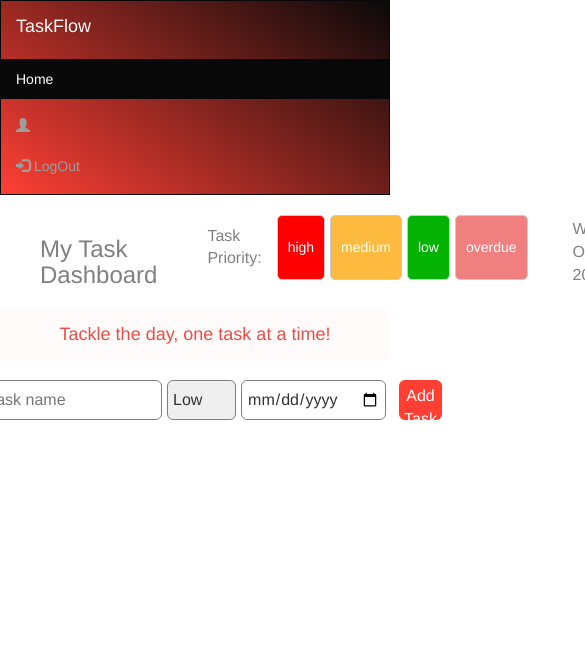
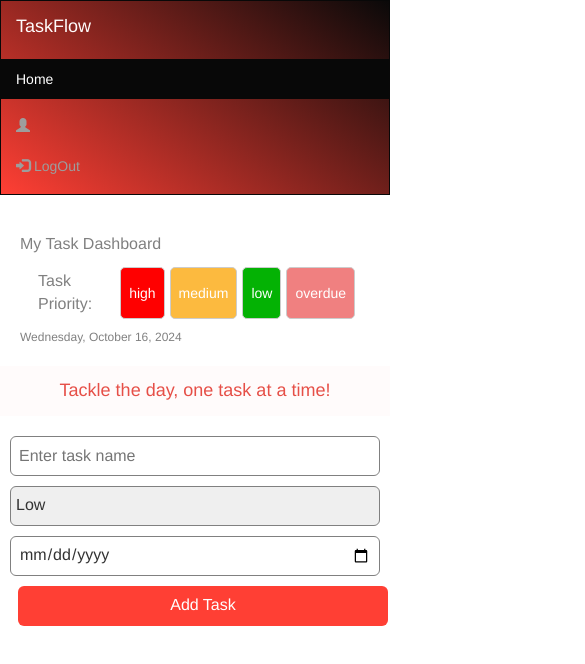
Before and after one commit to khanyansa/angular-assessment-two, an Angular app in the folder to_do_list/: page /dashboard in a window 390 px wide. Shown: the top 664 px of the page, 585 px wide, since content can reach past the window. Built offline with nearby package versions, Linux system fonts and the light colour scheme.

Commit message:
added responsive styles

```diff
--- a/to_do_list/src/app/Pages/dashboard/dashboard.component.css
+++ b/to_do_list/src/app/Pages/dashboard/dashboard.component.css
@@ -68,7 +68,7 @@
 
 
 .dashboard-container {
-    padding: 20px;
+    padding: 10px 15px;
 }
 
 ul {
@@ -162,3 +162,126 @@ select {
     -moz-appearance: none;
     appearance: none;
 }
+
+
+
+/* Responsive Styles */
+@media only screen and (max-width: 768px) {
+    .date-container {
+        flex-direction: column;
+        align-items: flex-start;
+        padding: 0 20px;
+    }
+
+    .date-container h2 {
+        font-size: 1.8rem;
+    }
+
+    .priority-colours li {
+        margin: 5px 5px 0 0;
+        padding: 3px 8px;
+    }
+
+    ul li button {
+        padding: 5px;
+    }
+
+    form {
+        flex-direction: column;
+        align-items: stretch;
+        width: 100%;
+    }
+
+    form input,
+    form select,
+    form button {
+        width: 100%;
+        margin-bottom: 10px;
+    }
+}
+
+@media only screen and (max-width: 480px) {
+    .date-container h2 {
+        font-size: 1.6rem;
+    }
+
+    .date-container p {
+        font-size: 1.2rem;
+    }
+
+    form {
+        padding: 0 10px;
+    }
+}
+
+
+ul {
+    list-style-type: none;
+    padding: 0 10px;
+}
+
+li {
+    padding: 10px;
+    margin-bottom: 10px;
+    border: 1px solid #ccc;
+    border-radius: 5px;
+    display: flex;
+    justify-content: space-between;
+    align-items: center;
+    flex-wrap: wrap;
+}
+
+li span {
+    flex: 1;
+}
+
+.complete-task {
+    display: flex;
+    align-items: center;
+    justify-content: center;
+    flex: 1;
+    text-align: center;
+}
+
+.task-actions {
+    display: flex;
+    gap: 5px;
+    justify-content: flex-end;
+}
+
+
+ul li button {
+    background: #e9e6e6;
+    color: #d94740;
+    border: none;
+    font-weight: 600;
+    padding: 5px 10px;
+    border-radius: 5px;
+    transition: 0.3s ease;
+}
+
+ul li button:hover {
+    background-color: #d0cccc;
+}
+
+form input,
+select,
+button {
+    padding: 8px;
+    margin-right: 5px;
+    border-radius: 6px;
+    border: 1px #808080 solid;
+    outline: none;
+}
+
+form button {
+    border: none;
+    background-color: #ff3f34;
+    color: #fff;
+    margin-left: 8px;
+    transition: 0.3s ease;
+}
+
+form button:hover {
+    background-color: #e35048;
+}
--- a/to_do_list/src/app/Pages/dashboard/dashboard.component.html
+++ b/to_do_list/src/app/Pages/dashboard/dashboard.component.html
@@ -26,10 +26,12 @@
     <button type="submit">{{ isEditing ? 'Edit Task' : 'Add Task' }}</button>
 </form>
 
+<div class="dashboard-container">
     <ul>
         <li *ngFor="let task of tasks" [ngClass]="getPriorityClass(task)">
             <span>{{ task.name }} - Due: {{ task.dueDate | date }}</span>
-        <span class="complete-task">Complete: <input type="checkbox" [(ngModel)]="task.completed" (change)="updateTask(task)" /></span>
+            <span class="complete-task">Complete: <input type="checkbox" [(ngModel)]="task.completed"
+                    (change)="updateTask(task)" /></span>
             <div class="task-actions">
                 <button (click)="editTask(task)">Edit</button>
                 <button (click)="deleteTask(task)">Delete</button>
@@ -37,3 +39,5 @@
 
         </li>
     </ul>
+
+</div>
--- a/to_do_list/src/app/Pages/dashboard/dashboard.component.ts
+++ b/to_do_list/src/app/Pages/dashboard/dashboard.component.ts
@@ -1,16 +1,3 @@
-// import { Component } from '@angular/core';
-
-// @Component({
-//   selector: 'app-dashboard',
-//   standalone: true,
-//   imports: [],
-//   templateUrl: './dashboard.component.html',
-//   styleUrl: './dashboard.component.css'
-// })
-// export class DashboardComponent {
-
-// }
-
 
 // UPDATED TO DO LIST CODE
 
@@ -30,7 +17,7 @@ interface Task {
   templateUrl: './dashboard.component.html',
   styleUrls: ['./dashboard.component.css'],
   standalone: true,
-  imports: [FormsModule, CommonModule] // Include both FormsModule and CommonModule
+  imports: [FormsModule, CommonModule]
 })
 export class DashboardComponent implements OnInit {
   currentDate: Date;
@@ -44,8 +31,8 @@ export class DashboardComponent implements OnInit {
   taskToEdit: Task | null = null;
 
   ngOnInit(): void {
-    this.loadTasks(); // Load tasks from local storage when the component is initialized
-    this.sortTasksByDate(); // Sort tasks by date initially
+    this.loadTasks();
+    this.sortTasksByDate();
   }
 
   loadTasks() {
@@ -61,7 +48,7 @@ export class DashboardComponent implements OnInit {
   }
 
   addTask() {
-    if (this.newTask.name.trim() === '') return; // Prevent adding empty tasks
+    if (this.newTask.name.trim() === '') return;
 
     if (this.isEditing && this.taskToEdit) {
       this.taskToEdit.name = this.newTask.name;
@@ -74,8 +61,8 @@ export class DashboardComponent implements OnInit {
     }
 
     this.saveTasks();
-    this.newTask = { name: '', priority: 'low', dueDate: '', completed: false }; // Reset form
-    this.sortTasksByDate(); // Sort after adding or editing
+    this.newTask = { name: '', priority: 'low', dueDate: '', completed: false };
+    this.sortTasksByDate();
   }
 
   deleteTask(task: Task) {
```
Lines whose indentation alone changed are shown as unchanged.
